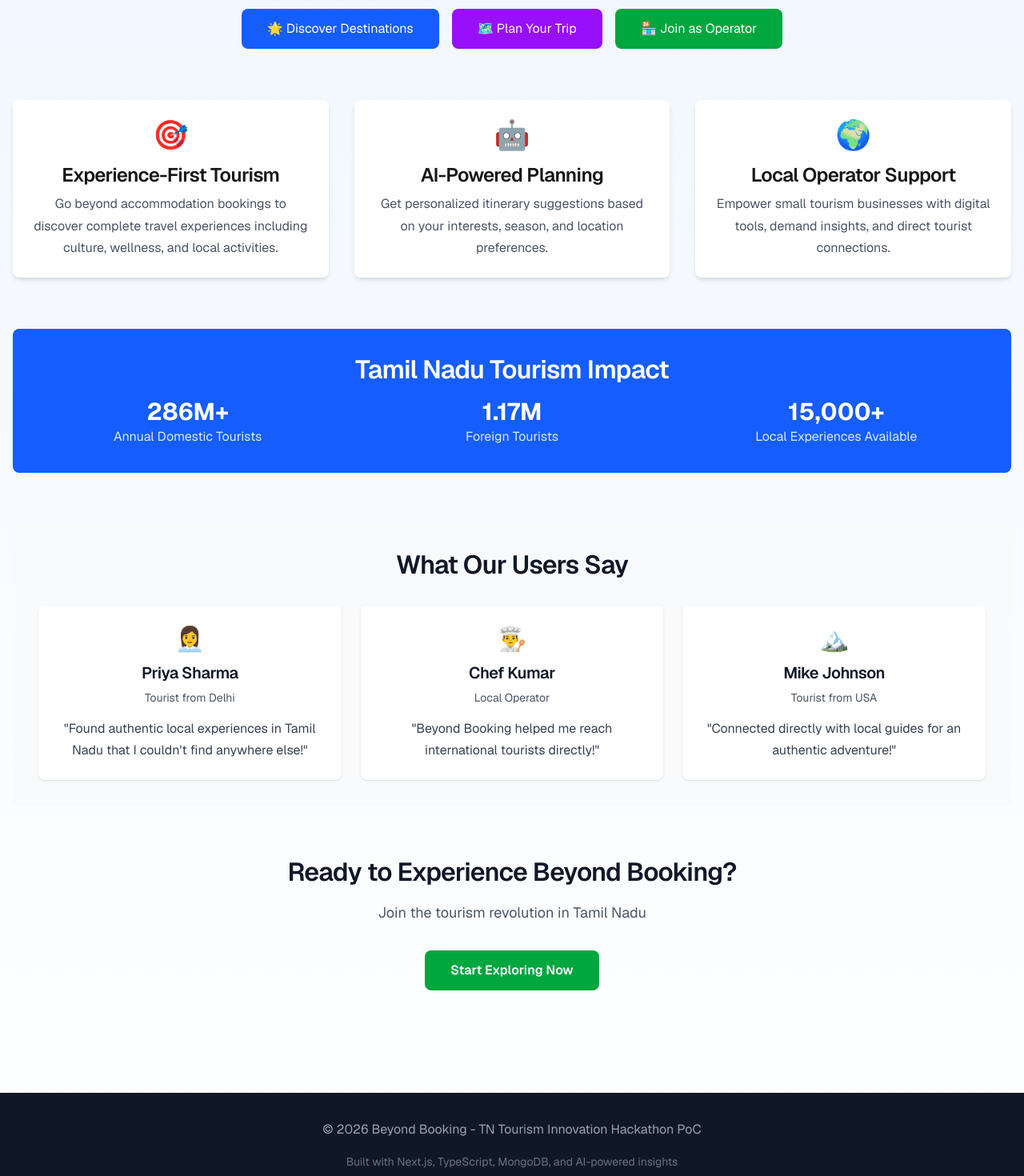
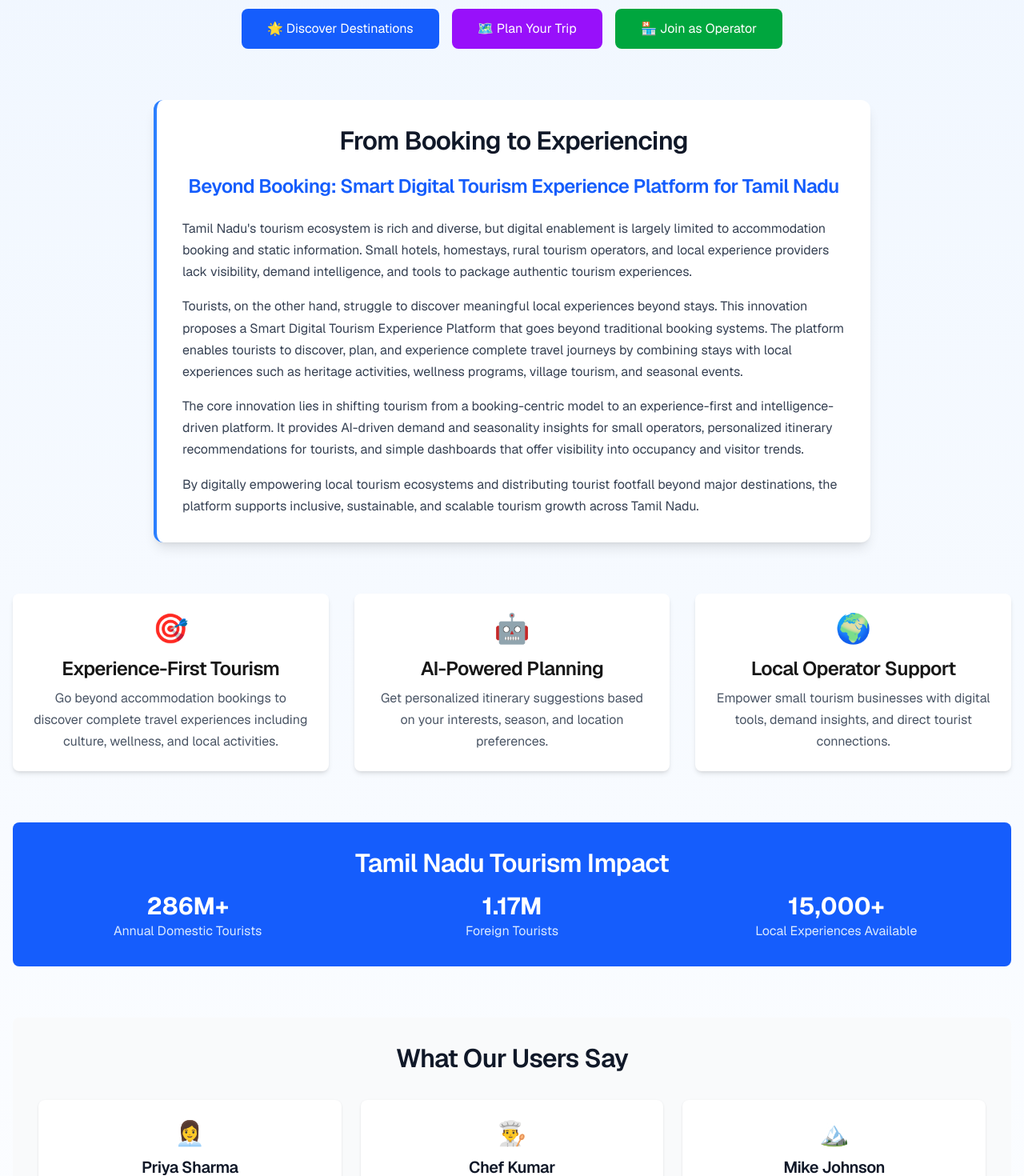
Before and after one commit to rose-ramasamy/beyondbooking, a Next.js app: page / in a window 1280 px wide. Shown: the part 340-1810 px from the top of the page at 80% size. Built offline with nearby package versions, Linux system fonts and the light colour scheme.

Commit message:
Update footer and add platform description to homepage

```diff
--- a/app/page.tsx
+++ b/app/page.tsx
@@ -29,6 +29,30 @@ export default function Home() {
             <Link href="/operator/signup" className="bg-green-600 !text-white px-8 py-3 rounded-lg hover:bg-green-700 transition-colors">
               🏪 Join as Operator
             </Link>
+          </div>
+        </div>
+
+        {/* Platform Description */}
+        <div className="max-w-4xl mx-auto text-center mb-16 bg-white rounded-xl shadow-lg p-8 border-l-4 border-blue-500">
+          <h2 className="text-3xl font-bold text-gray-900 mb-6">
+            From Booking to Experiencing
+          </h2>
+          <h3 className="text-xl font-semibold text-blue-600 mb-6">
+            Beyond Booking: Smart Digital Tourism Experience Platform for Tamil Nadu
+          </h3>
+          <div className="text-left space-y-4 text-gray-700 leading-relaxed">
+            <p>
+              Tamil Nadu's tourism ecosystem is rich and diverse, but digital enablement is largely limited to accommodation booking and static information. Small hotels, homestays, rural tourism operators, and local experience providers lack visibility, demand intelligence, and tools to package authentic tourism experiences.
+            </p>
+            <p>
+              Tourists, on the other hand, struggle to discover meaningful local experiences beyond stays. This innovation proposes a Smart Digital Tourism Experience Platform that goes beyond traditional booking systems. The platform enables tourists to discover, plan, and experience complete travel journeys by combining stays with local experiences such as heritage activities, wellness programs, village tourism, and seasonal events.
+            </p>
+            <p>
+              The core innovation lies in shifting tourism from a booking-centric model to an experience-first and intelligence-driven platform. It provides AI-driven demand and seasonality insights for small operators, personalized itinerary recommendations for tourists, and simple dashboards that offer visibility into occupancy and visitor trends.
+            </p>
+            <p>
+              By digitally empowering local tourism ecosystems and distributing tourist footfall beyond major destinations, the platform supports inclusive, sustainable, and scalable tourism growth across Tamil Nadu.
+            </p>
           </div>
         </div>
 
@@ -127,10 +151,7 @@ export default function Home() {
       <footer className="bg-gray-900 text-white py-8 mt-16">
         <div className="container mx-auto px-4 text-center">
           <p className="text-gray-400 mb-4">
-            © 2026 Beyond Booking - TN Tourism Innovation Hackathon PoC
-          </p>
-          <p className="text-sm text-gray-500 mb-2">
-            Built with Next.js, TypeScript, MongoDB, and AI-powered insights
+            © 2026 Beyond Booking - TN Tourism Innovation Hackathon
           </p>
           <p className="text-xs text-gray-600">
             Images courtesy of Tamil Nadu Tourism Department - <a href="https://www.tamilnadutourism.tn.gov.in/" className="text-blue-400 hover:text-blue-300">www.tamilnadutourism.tn.gov.in</a>
```
